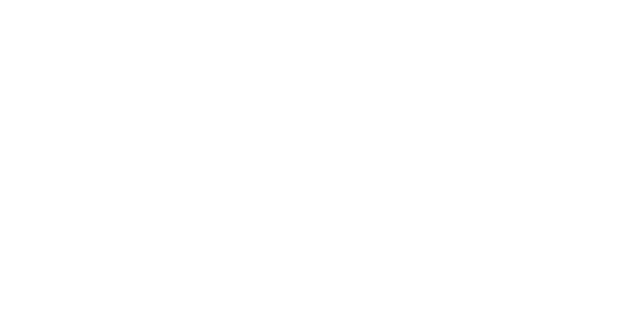
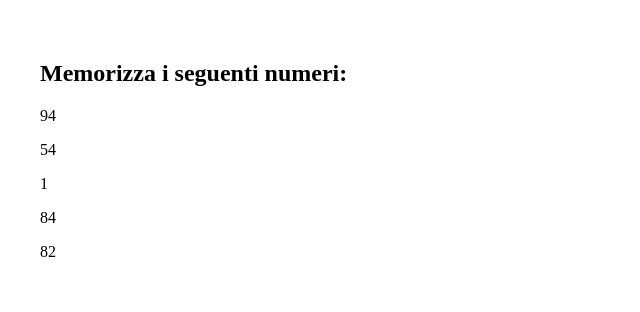
Before and after one commit to EmilioDeChiara3388/js-simon, a plain HTML site: page index.html in a window 1280 px wide. Shown: the whole page, without its empty margins (0-640 px from the left). Drawn offline with Linux system fonts and the light colour scheme.

Commit message:
add: random numbers on page

```diff
--- a/assets/css/style.css
+++ b/assets/css/style.css
@@ -0,0 +1,3 @@
+.pcNumbers{
+    padding: 2rem;
+}
--- a/assets/js/main.js
+++ b/assets/js/main.js
@@ -9,9 +9,12 @@ NOTA: non è importante l'ordine con cui l'utente inserisce i numeri, basta che
 
 //Preparazione:
 //Visualizzare in pagina 5 numeri casuali (Math random: 1-100);
+const pcNumbersEl = document.querySelector(".pcNumbers");
+
 for (let i = 0; i < 5; i++){
     let randomNumbers = Math.floor(Math.random() * 100) + 1;
     console.log(randomNumbers);
+    pcNumbersEl.innerHTML += `<p>${randomNumbers}</p>`;
 }
 
 
--- a/index.html
+++ b/index.html
@@ -8,6 +8,10 @@
 </head>
 <body>
 
+    <div class="pcNumbers">
+        <h2>Memorizza i seguenti numeri:</h2>
+    </div>
+
 
     <script src="./assets/js/main.js"></script>
 </body>
```
